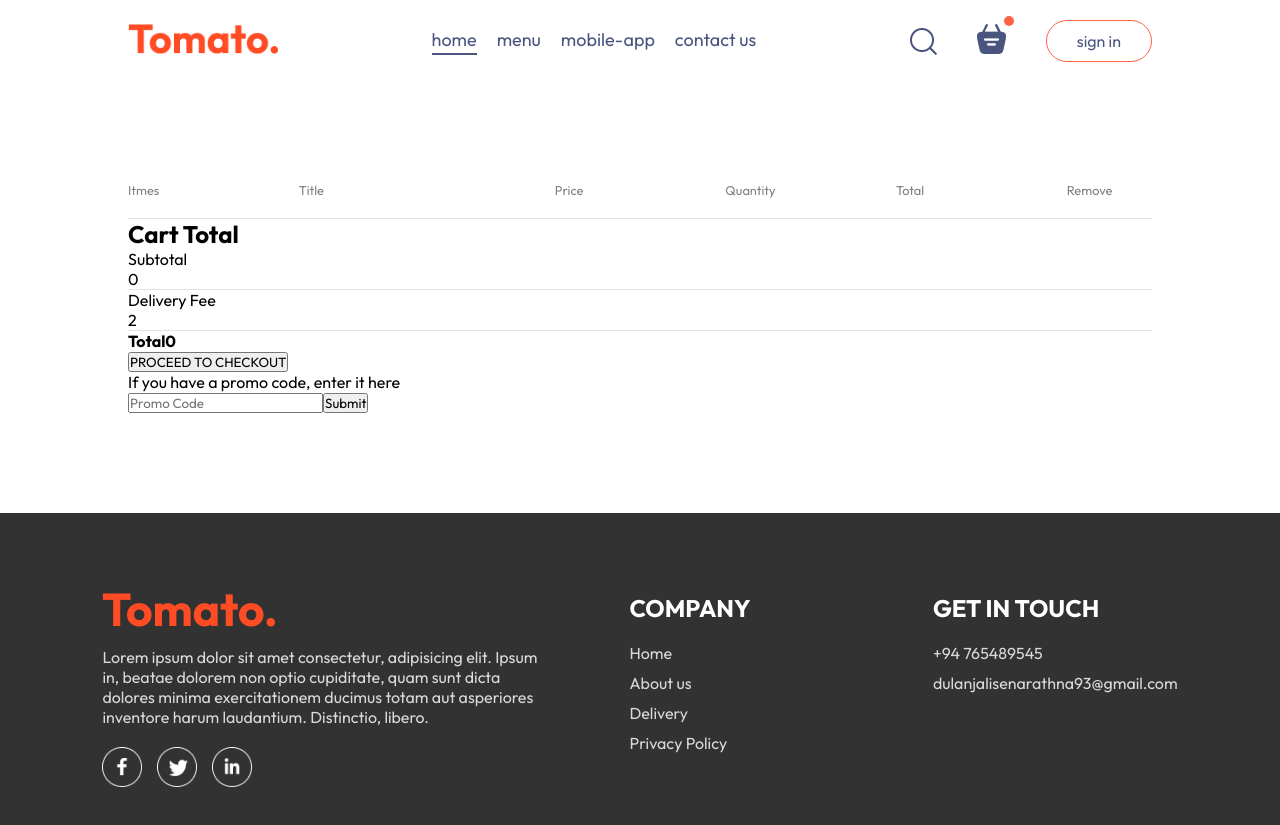
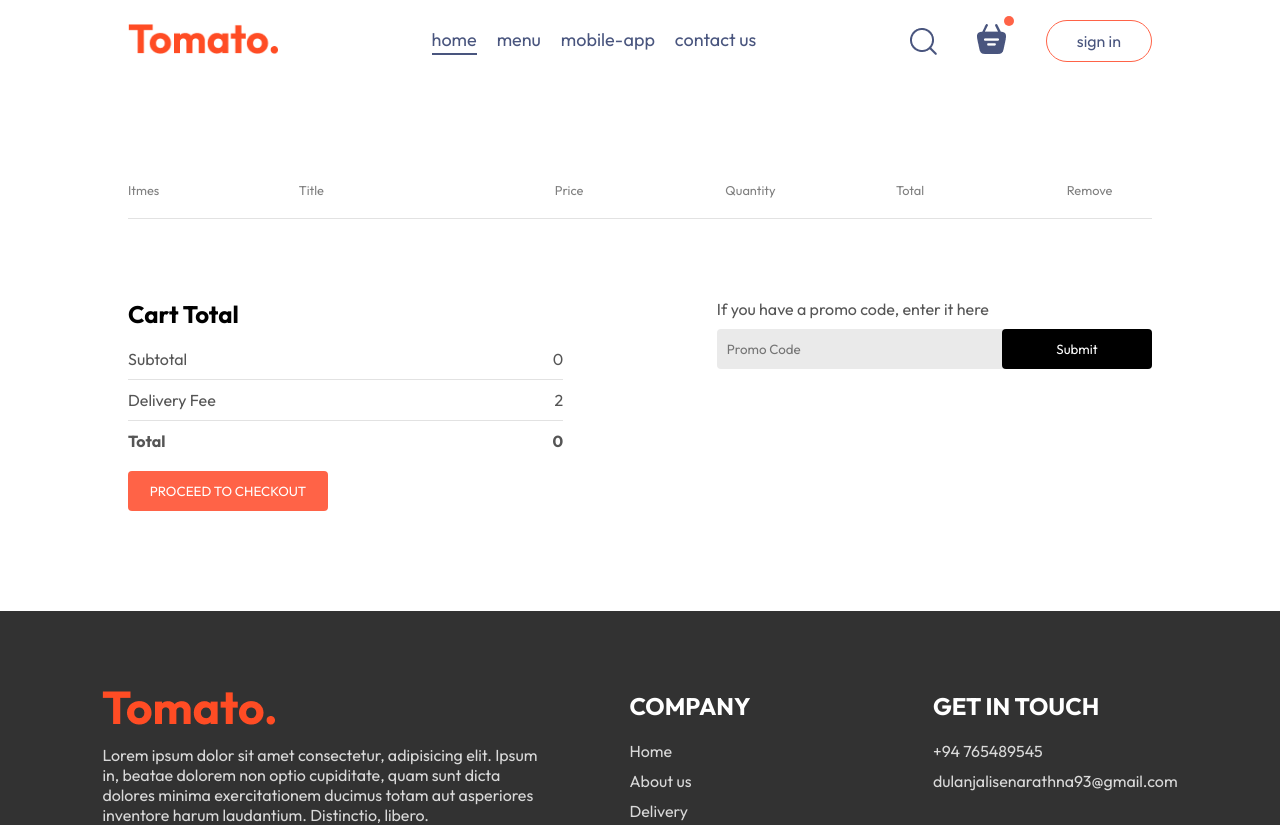
Before and after one commit to eliancontreras/mern-food-delivery-app-main, a React (Vite) app in the folder frontend/: page /cart in a window 1280 px wide. Shown: the top 825 px of the page. Built offline with nearby package versions, Linux system fonts and the light colour scheme.

Commit message:
Cart bottom styling done

```diff
--- a/frontend/src/pages/Cart/Cart.css
+++ b/frontend/src/pages/Cart/Cart.css
@@ -27,3 +27,70 @@
 .cart-items-item .cross{
     cursor: pointer;
 }
+
+.cart-bottom{
+    margin-top: 80px;
+    display: flex;
+    justify-content: space-between;
+    gap: max(12vw,20px);
+}
+
+.cart-total{
+    flex: 1;
+    display: flex;
+    flex-direction: column;
+    gap: 20px;
+}
+
+.cart-total-detail{
+    display: flex;
+    justify-content: space-between;
+    color: #555;
+}
+
+.cart-total hr{
+    margin: 10px 0px;
+}
+
+.cart-total button{
+    border: none;
+    color: white;
+    background-color: tomato;
+    width: max(15vw,200px);
+    padding: 12px 0px;
+    border-radius: 4px;
+    cursor: pointer;
+}
+
+.cart-promocode{
+    flex: 1;
+}
+
+.cart-promocode{
+    color: #555;
+}
+
+.cart-promocode-input{
+    margin-top: 10px;
+    display: flex;
+    justify-content: space-between;
+    align-items: center;
+    background-color: #eaeaea;
+    border-radius: 4px;
+}
+
+.cart-promocode-input input{
+    background: transparent;
+    border: none;
+    outline: none;
+    padding-left: 10px;
+}
+
+.cart-promocode-input button{
+    width: max(10vw,150px);
+    padding: 12px 5px;
+    background-color: black;
+    border: none;
+    color: white;
+    border-radius: 4px;
+}
```
